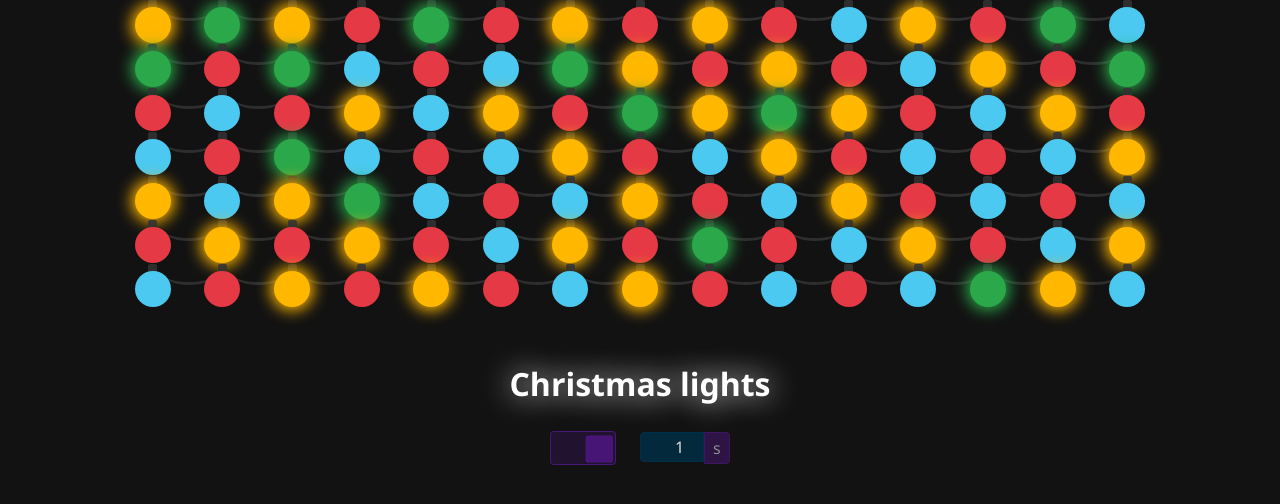
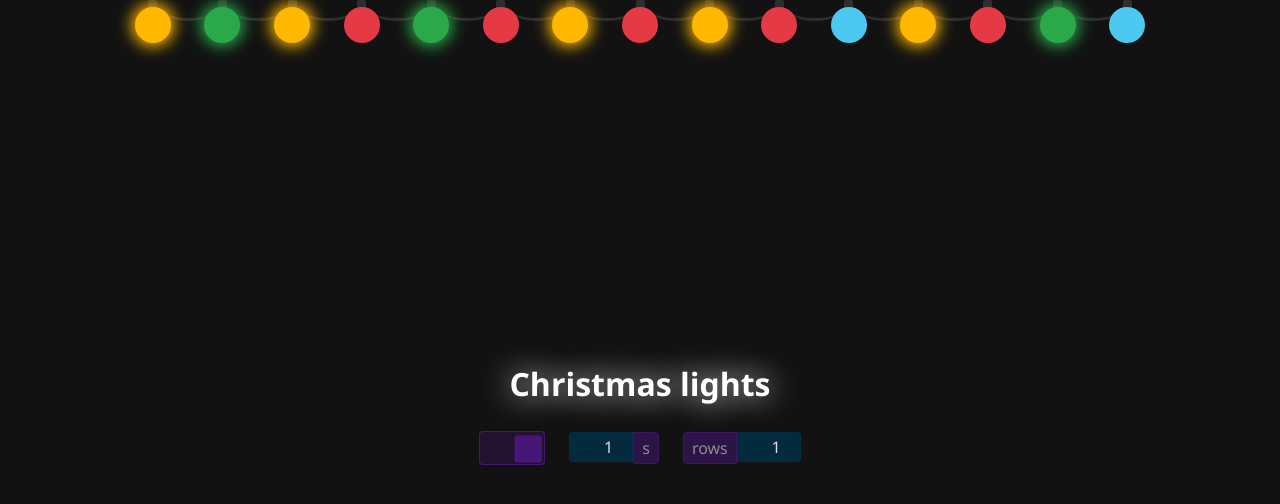
Before and after one commit to shikitsun/tier-1-svelte, a SvelteKit app: page /christmas-lights in a window 1280 px wide. Shown: the top 504 px of the page. Built offline with nearby package versions, Linux system fonts and the light colour scheme.

Commit message:
input rows count

```diff
--- a/src/routes/christmas-lights/+page.svelte
+++ b/src/routes/christmas-lights/+page.svelte
@@ -6,6 +6,7 @@
 <script>
   import { clickOutside } from '$lib/actions/clickOutside';
   import { computePosition, flip, shift, autoUpdate, offset } from '@floating-ui/dom';
+  import { fade } from 'svelte/transition';
 
   // tl;dr many of these styles inspired by https://codepen.io/irfanezani_/pen/mdeLpKo, many thanks to author :)
   /**
@@ -44,7 +45,7 @@
    */
   let allBulbs = [];
 
-  let displayedRows = 7;
+  let displayedRows = 1;
 
   // control values
   let isPlayed = true;
@@ -281,6 +282,7 @@
       style:--offset={rows[TOP] + 'px'}
       style:--ropePartLength={ropePartLength + 'px'}
       class:off={!isPlayed}
+      transition:fade
     >
       {#each rows as bulb, ridx (bulb.id)}
         <li
@@ -325,6 +327,24 @@
           />
           <span>s</span>
         </div>
+        <div class="rows">
+          <span>rows</span>
+          <input
+            type="number"
+            bind:value={displayedRows}
+            min="1"
+            on:input|preventDefault={(ev) => {
+              if (ev.target && ev.target instanceof HTMLInputElement) {
+                // if test failed (false)
+                if (!onlyNumber.test(ev.target.value)) {
+                  // do not update value
+                  ev.target.value = `${displayedRows || ''}`;
+                }
+                displayedRows = +ev.target.value || 1;
+              }
+            }}
+          />
+        </div>
       </form>
     </div>
   </div>
@@ -344,19 +364,23 @@
         <input
           value={selected.color}
           type="color"
-          on:change={(ev) =>
+          on:change={(ev) => {
             updateBulb(
               /** @type {NonNullable<typeof selected>} */ (selected).idx,
               /** @type {NonNullable<typeof selected>} */ (selected).ridx,
               {
                 color: /** @type {HTMLInputElement} */ (ev.target).value
               }
-            )}
+            );
+            /**  @type {NonNullable<typeof selected>} */ (selected).color =
+              /** @type {HTMLInputElement} */ (ev.target).value;
+          }}
         />
         <input
           value={selected.size}
           placeholder="36"
           type="number"
+          min={16}
           on:change={(ev) =>
             updateBulb(
               /** @type {NonNullable<typeof selected>} */ (selected).idx,
@@ -499,6 +523,10 @@
     width: 100%;
   }
 
+  .bulb-dialog form input[type='number'] {
+    border-radius: 0.25rem !important;
+  }
+
   .controls {
     position: relative;
     display: flex;
@@ -568,12 +596,14 @@
     background-color: #5a189aaa;
   }
 
-  .controls .form .intensity {
+  .controls .form .intensity,
+  .controls .form .rows {
     display: flex;
   }
 
   .controls .form .intensity input,
-  .bulb-dialog form input[type='number'] {
+  .bulb-dialog form input[type='number'],
+  .controls .form input[type='number'] {
     all: unset;
     pointer-events: all;
     appearance: textField;
@@ -584,21 +614,38 @@
     background-color: #003049cc;
     border-radius: 0.25rem;
     padding: 0.25rem;
-    border-start-end-radius: 0;
-    border-end-end-radius: 0;
     border: 0.01rem solid #003049ff;
   }
 
-  .controls .form .intensity span {
+  .controls .form .intensity input {
+    border-start-end-radius: 0;
+    border-end-end-radius: 0;
+  }
+
+  .controls .form .rows input {
+    border-start-start-radius: 0;
+    border-end-start-radius: 0;
+  }
+
+  .controls .form .intensity span,
+  .controls .form .rows span {
     font-size: 1rem;
     opacity: 0.6;
     user-select: none;
     padding: 0.25rem 0.5rem;
     text-transform: lowercase;
     background-color: #5a189aa2;
+    border: 0.01rem solid #5a189aff;
+  }
+
+  .controls .form .intensity span {
     border-start-end-radius: 0.25rem;
     border-end-end-radius: 0.25rem;
-    border: 0.01rem solid #5a189aff;
+  }
+
+  .controls .form .rows span {
+    border-start-start-radius: 0.25rem;
+    border-end-start-radius: 0.25rem;
   }
 
   @keyframes glow {
```
